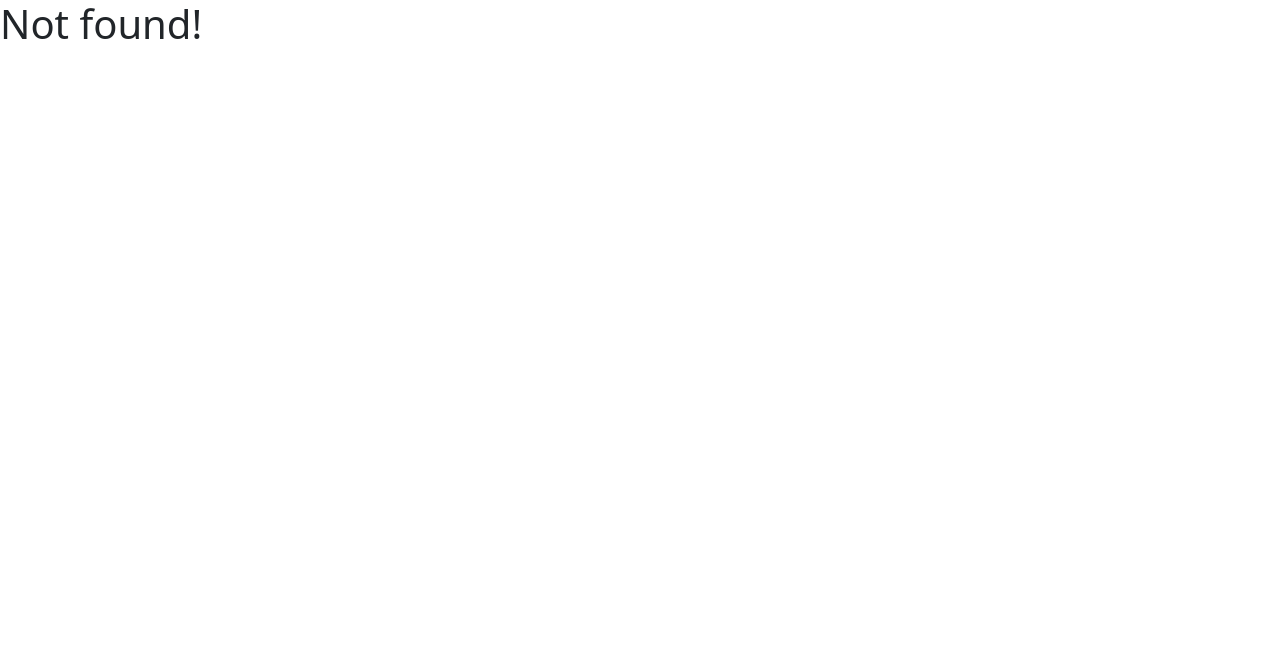
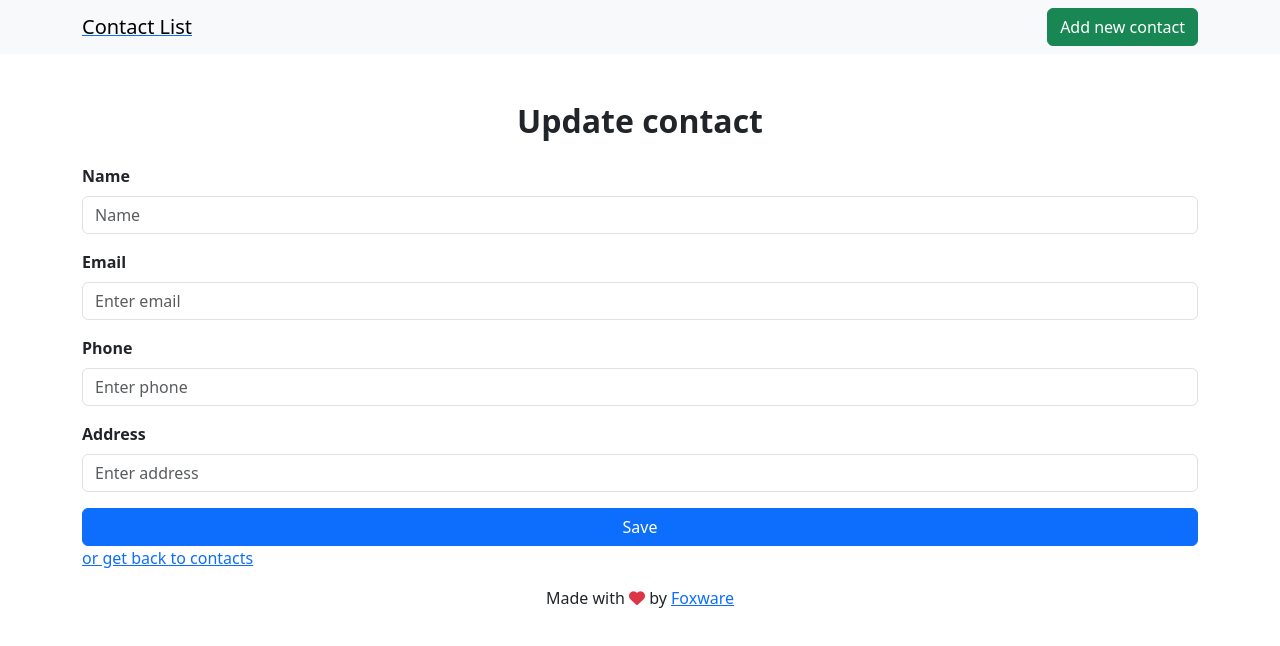
Before and after one commit to ADRlANO/ADRlANO-ContactCard, a React (Vite) app: page /update-contact in a window 1280 px wide. Before the commit this address had no page. Shown: the top 646 px of the page. Built offline with nearby package versions, Linux system fonts and the light colour scheme.

Commit message:
Contact List: Action - Update

```diff
--- /dev/null
+++ b/src/pages/EditContact.jsx
@@ -0,0 +1,99 @@
+import { useState } from "react"
+import { Link, useSearchParams } from "react-router-dom";
+
+const MY_AGENDA_SLUG = "tumama"
+
+export function EditContact() {
+    const [params] = useSearchParams()
+    const contactId = params.get("contact_id")
+    const [updateContactFormData, setUpdateContactFormData] = useState({
+        name: params.get("name"),
+        phone: params.get("phone"),
+        email: params.get("email"),
+        address: params.get("address")
+    })
+
+    console.log("updateContactFormData", updateContactFormData)
+
+    async function handleSubmit(e) {
+        e.preventDefault();
+
+        await verifyAgenda();
+
+        const url = `https://playground.4geeks.com/contact/agendas/${MY_AGENDA_SLUG}/contacts/${contactId}`
+        const options = {
+            method: 'PUT',
+            headers: { "Content-Type": "application/json" },
+            body: JSON.stringify(updateContactFormData)
+        }
+
+        const response = await fetch(url, options)
+        const data = await response.json()
+
+        console.log("data >>>> ", data)
+    }
+
+    async function verifyAgenda() {
+        const url = `https://playground.4geeks.com/contact/agendas/${MY_AGENDA_SLUG}`
+        const response = await fetch(url)
+
+        if(response.status === 404) {
+            const url = `https://playground.4geeks.com/contact/agendas/${MY_AGENDA_SLUG}`
+            const options = {
+                method: 'POST',
+                headers: { "Content-Type": "application/json" }
+            }
+            await fetch(url, options)
+        }
+    }
+
+    return (
+        <div className="container mt-5">
+            <h2 className="text-center fw-bold mb-4">Update contact {contactId}</h2>
+            <form onSubmit={handleSubmit}>
+                <div className="mb-3">
+                    <label className="form-label fw-semibold">Name</label>
+                    <input
+                        type="text"
+                        className="form-control"
+                        placeholder="Name"
+                        value={updateContactFormData.name}
+                        onChange={(e) => setUpdateContactFormData(previousData => ({ ...previousData, name: e.target.value }))}
+                    />
+                </div>
+                <div className="mb-3">
+                    <label className="form-label fw-semibold">Email</label>
+                    <input
+                        type="email"
+                        className="form-control"
+                        placeholder="Enter email"
+                        value={updateContactFormData.email}
+                        onChange={(e) => setUpdateContactFormData(previousData => ({ ...previousData, email: e.target.value }))}
+                    />
+                </div>
+                <div className="mb-3">
+                    <label className="form-label fw-semibold">Phone</label>
+                    <input
+                        type="tel"
+                        className="form-control"
+                        placeholder="Enter phone"
+                        value={updateContactFormData.phone}
+                        onChange={(e) => setUpdateContactFormData(previousData => ({ ...previousData, phone: e.target.value }))}
+                    />
+                </div>
+                <div className="mb-3">
+                    <label className="form-label fw-semibold">Address</label>
+                    <input
+                        type="text"
+                        className="form-control"
+                        placeholder="Enter address"
+                        value={updateContactFormData.address}
+                        onChange={(e) => setUpdateContactFormData(previousData => ({ ...previousData, address: e.target.value }))}
+                    />
+                </div>
+                <button type="submit" className="btn btn-primary w-100">Save</button>
+                <Link to="/">or get back to contacts</Link>
+            </form>
+        </div>
+    );
+}
--- a/src/pages/Home.jsx
+++ b/src/pages/Home.jsx
@@ -2,41 +2,6 @@
 import { useNavigate } from "react-router-dom";
 
 const MY_AGENDA_SLUG = "tumama"
-
-const _SAMPLE_CONTACTS = [
-  {
-    id: crypto.randomUUID(),
-    name: "Mike Shinoda",
-    address: "5842 Hillcrest Rd",
-    phone: "(870) 288-4149",
-    email: "mike.ana@example.com",
-    avatar: "https://randomuser.me/api/portraits/men/32.jpg",
-  },
-  {
-    id: crypto.randomUUID(),
-    name: "Mike Shinoda",
-    address: "5842 Hillcrest Rd",
-    phone: "(870) 288-4149",
-    email: "mike.ana@example.com",
-    avatar: "https://randomuser.me/api/portraits/men/32.jpg",
-  },
-  {
-    id: crypto.randomUUID(),
-    name: "Mike Shinoda",
-    address: "5842 Hillcrest Rd",
-    phone: "(870) 288-4149",
-    email: "mike.ana@example.com",
-    avatar: "https://randomuser.me/api/portraits/men/32.jpg",
-  },
-  {
-    id: crypto.randomUUID(),
-    name: "Mike Shinoda",
-    address: "5842 Hillcrest Rd",
-    phone: "(870) 288-4149",
-    email: "mike.ana@example.com",
-    avatar: "https://randomuser.me/api/portraits/men/32.jpg",
-  },
-];
 
 const ConfirmDeleteModal = ({ show, onCancel, onConfirm }) => {
   if (!show) return null;
@@ -64,7 +29,7 @@
 const ContactCard = ({ contact, onEdit, onDelete }) => (
   <div className="d-flex align-items-center border-bottom py-3">
     <img
-      src={contact.avatar}
+      src="https://images.pexels.com/photos/29526909/pexels-photo-29526909.jpeg"
       alt={contact.name}
       className="rounded-circle me-4"
       style={{ width: "80px", height: "80px", objectFit: "cover" }}
@@ -82,7 +47,7 @@
       </p>
     </div>
     <div className="d-flex gap-3">
-      <button className="btn btn-link p-0 text-dark" onClick={() => onEdit(contact.id)} aria-label="Edit contact">
+      <button className="btn btn-link p-0 text-dark" onClick={() => onEdit(contact)} aria-label="Edit contact">
         <i className="fas fa-pencil-alt"></i>
       </button>
       <button className="btn btn-link p-0 text-dark" onClick={() => onDelete(contact.id)} aria-label="Delete contact">
@@ -139,7 +104,9 @@
     fetchContacts()
   }, []);
 
-  const handleEdit = (id) => navigate(`/update-contact/${id}`);
+  const handleEdit = (contact) => {
+    navigate(`/update-contact?contact_id=${contact.id}&email=${contact.email}&phone=${contact.phone}&name=${contact.name}&address=${contact.address}`);
+  }
   const handleDeleteRequest = (id) => setPendingDeleteId(id);
   const handleDeleteConfirm = async () => {
     await fetch(
--- a/src/routes.jsx
+++ b/src/routes.jsx
@@ -8,6 +8,7 @@
 import { Home } from "./pages/Home";
 import { Layout } from "./pages/Layout";
 import { AddContact } from "./pages/AddContact";
+import { EditContact } from "./pages/EditContact";
 
 export const router = createBrowserRouter(
     createRoutesFromElements(
@@ -23,6 +24,7 @@
         {/* Nested Routes: Defines sub-routes within the BaseHome component. */}
         <Route path= "/" element={<Home />} />
         <Route path="/create-contact" element={<AddContact />} />
+        <Route path="/update-contact" element={<EditContact />} />
       </Route>
     )
 );
```
Lines whose indentation alone changed are shown as unchanged.
